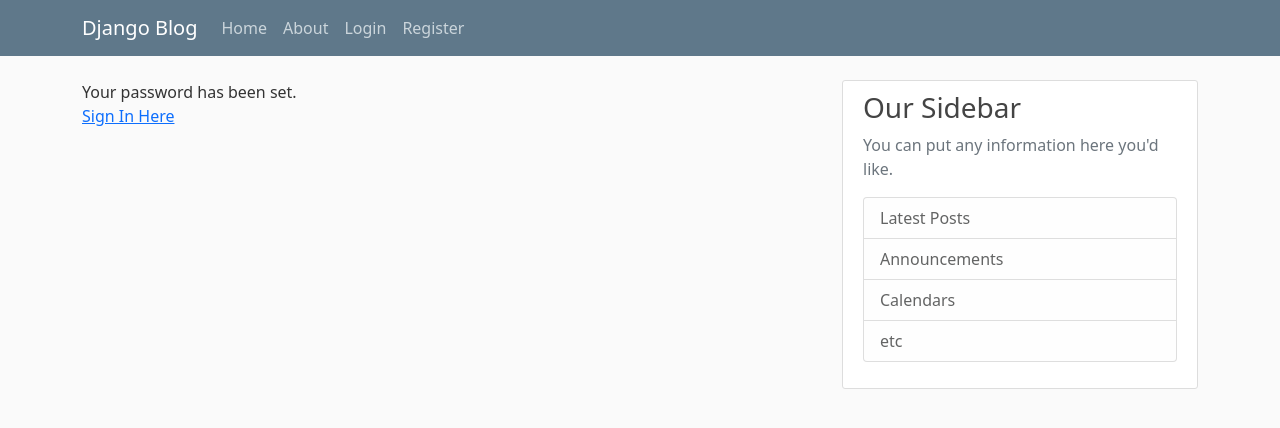
After one commit to abdo-mo/blog, a Django app: page /password-reset_complete/ in a window 1280 px wide. The commit adds this page. Shown: the top 428 px of the page. Run offline with Django 3.2, Linux system fonts and the light colour scheme; some libraries are stand-ins or nearby versions.

Commit message:
reset password feature

```diff
--- a/django_project/urls.py
+++ b/django_project/urls.py
@@ -21,6 +21,9 @@ urlpatterns = [
     path('password-reset-confirm/<uidb64>/<token>/',
         auth_views.PasswordResetConfirmView.as_view(template_name='users/password_reset_confirm.html'),
         name = "password_reset_confirm"),
+    path('password-reset_complete/',
+        auth_views.PasswordResetCompleteView.as_view(template_name='users/password_reset_complete.html'),
+        name = "password_reset_complete"),
     path('', include('blog.urls')),
 ]
 
--- a/users/templates/users/login.html
+++ b/users/templates/users/login.html
@@ -10,6 +10,9 @@
             </fieldset>
             <div class = "form-group">
                 <button class = "btn btn-outline-info"type = "submit">Login</button>
+                <small class = 'text-muted ml-2'>
+                    <a href="{% url 'password_reset' %}">Forget Password ?</a>
+                </small>
             </div>
         </form>
         <div class = 'border-top pt-3'>
--- /dev/null
+++ b/users/templates/users/password_reset_complete.html
@@ -0,0 +1,8 @@
+{% extends "blog/base.html" %}
+{% load crispy_forms_tags %}
+{% block content %}
+    <div alert alert-info>
+        Your password has been set.
+    </div>
+    <a href="{% url 'login' %}">Sign In Here</a>
+{% endblock content %}
```
Also changed, not shown: django_project/settings.py (+8 -0 lines), db.sqlite3.
